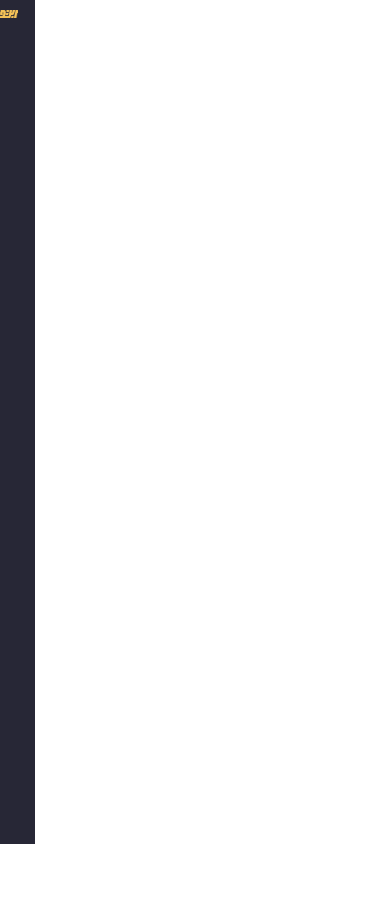
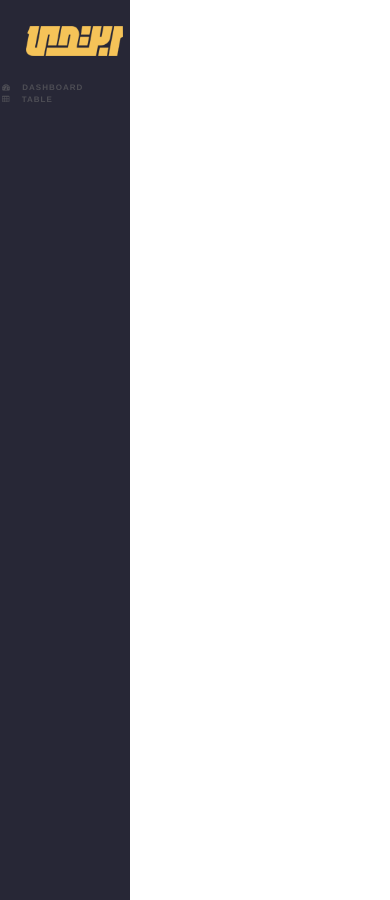
Before and after one commit to IslamAboAsd/ibtdi_dashboard, a plain HTML site: page index.html in a window 390 px wide. Before the commit the page ends 844 px from the top, so only its background shows below. Drawn offline with Linux system fonts and the light colour scheme.

Commit message:
main-tabs===>> aside

```diff
--- a/css/style.css
+++ b/css/style.css
@@ -1,11 +1,67 @@
-.aside {
+aside {
     position: fixed;
     height: 100%;
-    padding-left: .5%;
-    background-color: #272736
+    height: 900px;
+    padding: 0!important;
+    background-color: #272736;
+    color: #4E4E55
 }
 
-.aside img {
+aside img {
     margin: 20%;
-    padding-left: 20%
+    padding-left: 15%
 }
+
+aside .main-tabs {
+    padding: 0
+}
+
+aside .main-tabs li {
+    padding: 15px 25px;
+    list-style: none;
+    border-left: 2px solid transparent
+}
+
+aside .main-tabs li:hover {
+    background-color: #222230;
+    border-left: 2px solid #c19a4e;
+    color: #7b7b95
+}
+
+aside .main-tabs li:hover .fa {
+    color: #c19a4e
+}
+
+aside>.fa {
+    font-size: 25px;
+    color: #777790;
+    padding-left: 10%
+}
+
+aside span {
+    text-transform: uppercase;
+    letter-spacing: 1px;
+    font-weight: bold;
+    padding: 15px 10px
+}
+
+
+/* media query */
+
+@media only screen and (min-width: 250px) and (max-width: 600px) {
+    aside {
+        padding-left: 0 !important
+    }
+    aside img {
+        padding: 0;
+    }
+    aside .main-tabs>li {
+        font-size: 8px;
+        font-weight: normal;
+        padding: 0;
+        letter-spacing: 0!important
+    }
+    aside>.fa {
+        padding-left: 0
+    }
+}
--- a/index.html
+++ b/index.html
@@ -21,21 +21,17 @@
 
 <body>
 
-    <div class="row">
+    <div>
+
+        <aside class="col-xs-4 col-sm-3 col-md-2 col-lg-2">
+            <img class="img-responsive" src="images/ibtdi-icon.png" width="75%" height="40">
+            <ul class="main-tabs">
+                <li class="active"> <i class="fa fa-tachometer" aria-hidden="true"></i> <span>dashboard</span></li>
+                <li> <i class="fa fa-table" aria-hidden="true"></i> <span>table</span></li>
+            </ul>
 
 
-
-        <div class="row aside col-xs-2">
-
-            <aside>
-                <img class="img-responsive" src="images/ibtdi-icon.png" width="75%" height="40">
-
-        </div>
         </aside>
-
-
-
-    </div>
     </div>
 
 
```
